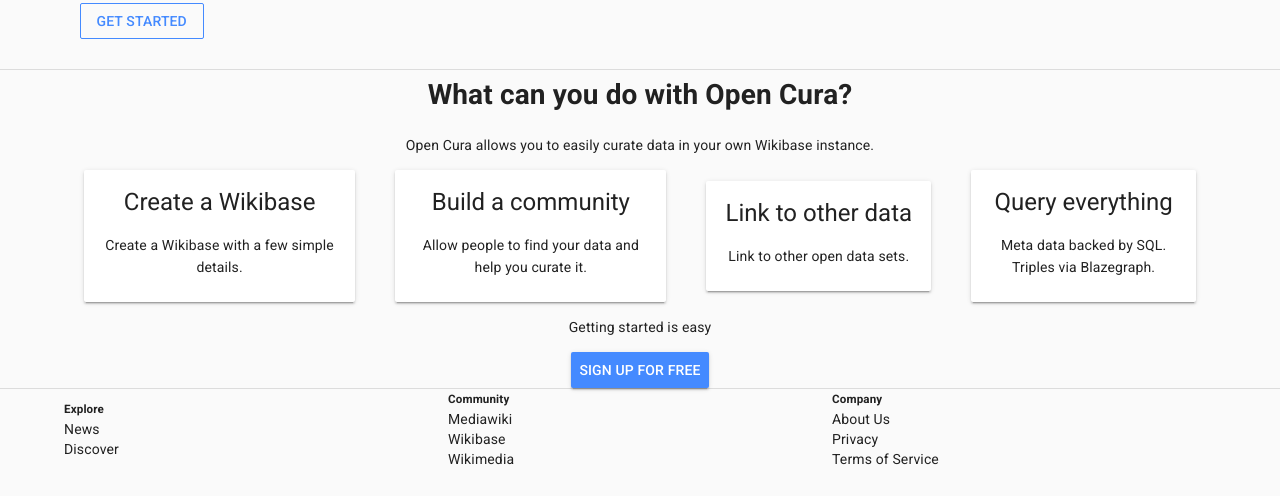
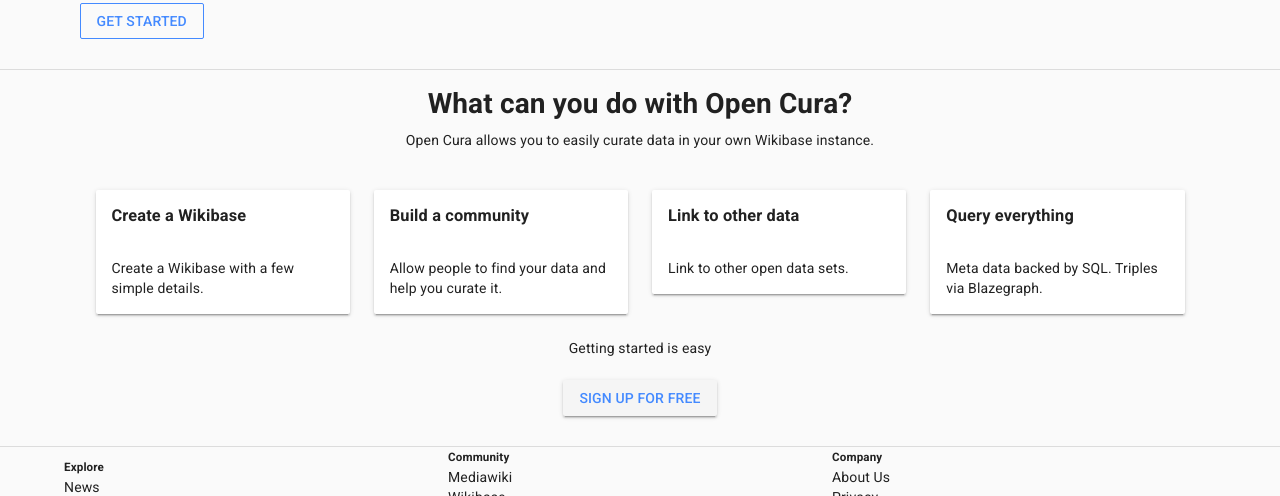
Before and after one commit to wbstack/ui, a Vue app in the folder src/: page / in a window 1280 px wide. Shown: the part 419-915 px from the top of the page. Before the commit the page ends 888 px from the top, so only its background shows below. Built offline with nearby package versions, Linux system fonts and the light colour scheme; no server answers.

Commit message:
ui, vuetify /WhatCanYouDo.vue

```diff
--- a/src/src/components/Features/WhatCanYouDo.vue
+++ b/src/src/components/Features/WhatCanYouDo.vue
@@ -1,48 +1,52 @@
 <template>
-  <div class="wrapper">
-    <div class="wcyd-center">
-      <h1>What can you do with Open Cura?</h1>
-    </div>
-    <div class="wcyd-center">
-      <p>Open Cura allows you to easily curate data in your own Wikibase instance.</p>
-    </div>
-    <div class="wcyd-center">
-      <div class="md-layout wcyd-center" >
-        <md-card class="md-layout-item">
-          <md-card-header class="md-title">Create a Wikibase</md-card-header>
-          <md-card-content>
-            Create a Wikibase with a few simple details.
-          </md-card-content>
-        </md-card>
-        <md-card class="md-layout-item">
-          <md-card-header class="md-title">Build a community</md-card-header>
-          <md-card-content>
-            Allow people to find your data and help you curate it.
-          </md-card-content>
-        </md-card>
-      </div>
-      <div class="md-layout wcyd-center">
-        <md-card class="md-layout-item">
-          <md-card-header class="md-title">Link to other data</md-card-header>
-          <md-card-content>
-            Link to other open data sets.
-          </md-card-content>
-        </md-card>
-        <md-card class="md-layout-item">
-          <md-card-header class="md-title">Query everything</md-card-header>
-          <md-card-content>
-            Meta data backed by SQL.
-            Triples via Blazegraph.
-          </md-card-content>
-        </md-card>
-      </div>
-    </div>
-    <div class="wcyd-center">
-      <p>Getting started is easy</p>
-    </div>
-    <div class="wcyd-center">
-      <md-button class="md-raised md-primary" to="/create-account">Sign up for free</md-button>    </div>
-  </div>
+  <v-container>
+    <v-layout column align-center>
+      <v-flex>
+        <h1>What can you do with Open Cura?</h1>
+      </v-flex>
+      <v-flex>
+        <p>Open Cura allows you to easily curate data in your own Wikibase instance.</p>
+      </v-flex>
+      <v-flex>
+        <!-- START blocks side by side -->
+        <v-container grid-list-xl>
+          <v-layout align-start justify-space-between>
+            <v-flex xs3>
+              <v-card>
+                <v-card-title><h3>Create a Wikibase</h3></v-card-title>
+                <v-card-text>Create a Wikibase with a few simple details.</v-card-text>
+              </v-card>
+            </v-flex>
+            <v-flex xs3>
+              <v-card>
+                <v-card-title><h3>Build a community</h3></v-card-title>
+                <v-card-text>Allow people to find your data and help you curate it.</v-card-text>
+              </v-card>
+            </v-flex>
+            <v-flex xs3>
+              <v-card>
+                <v-card-title><h3>Link to other data</h3></v-card-title>
+                <v-card-text>Link to other open data sets.</v-card-text>
+              </v-card>
+            </v-flex>
+            <v-flex xs3>
+              <v-card>
+                <v-card-title><h3>Query everything</h3></v-card-title>
+                <v-card-text>Meta data backed by SQL. Triples via Blazegraph.</v-card-text>
+              </v-card>
+            </v-flex>
+          </v-layout>
+        </v-container>
+        <!-- END blocks side by side -->
+      </v-flex>
+      <v-flex>
+        <p>Getting started is easy</p>
+      </v-flex>
+      <v-flex>
+        <v-btn to="/create-account">Sign up for free</v-btn>
+      </v-flex>
+    </v-layout>
+  </v-container>
 </template>
 
 <script>
@@ -55,30 +59,7 @@
 
 <style scoped>
 
-  h1{
-    margin: 0 auto;
-    line-height: 50px;
-  }
-
-  p{
-    margin: 0 auto;
-    line-height: 50px;
-  }
-
-  .md-button{
-    margin: 0 auto;
-  }
-
-  .md-card{
-    margin-left: 20px;
-    margin-right: 20px;
-  }
-
-  .wcyd-center {
-    display: flex;
-    max-width:1152px;
-    align-items: center;
-    margin: 0 auto;
-    text-align: center;
-  }
+h1 {
+  margin-bottom: 16px;
+}
 </style>
```
